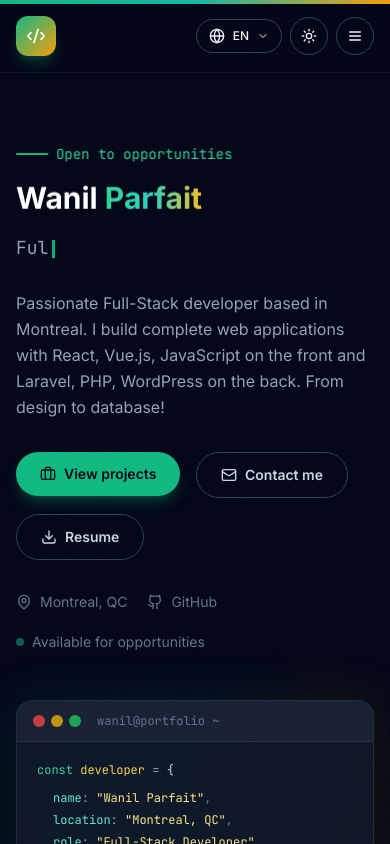
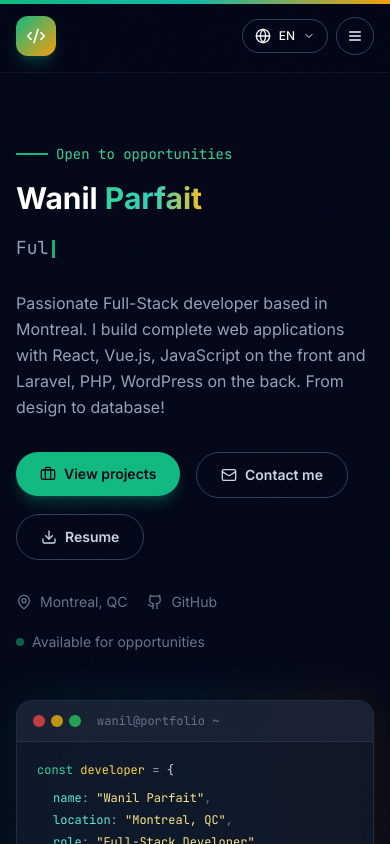
Before and after one commit to Wanil123/wanil-portfolio, a React (Vite) app: page / in a window 390 px wide. Built offline with nearby package versions, Linux system fonts and the light colour scheme; the HTML template or start-up script is replaced by a standard one.

Commit message:
fix: hide dark mode toggle on mobile

```diff
--- a/src/App.tsx
+++ b/src/App.tsx
@@ -947,7 +947,7 @@ export default function App() {
                   <motion.button
                     whileHover={{ scale: 1.05 }}
                     whileTap={{ scale: 0.95 }}
-                    className="p-2.5 rounded-full border border-slate-700 hover:border-slate-600 hover:bg-slate-800/50 transition-colors"
+                    className="hidden md:flex p-2.5 rounded-full border border-slate-700 hover:border-slate-600 hover:bg-slate-800/50 transition-colors"
                     onClick={() => setDark(!dark)}
                     aria-label="Toggle dark mode"
                   >
```
